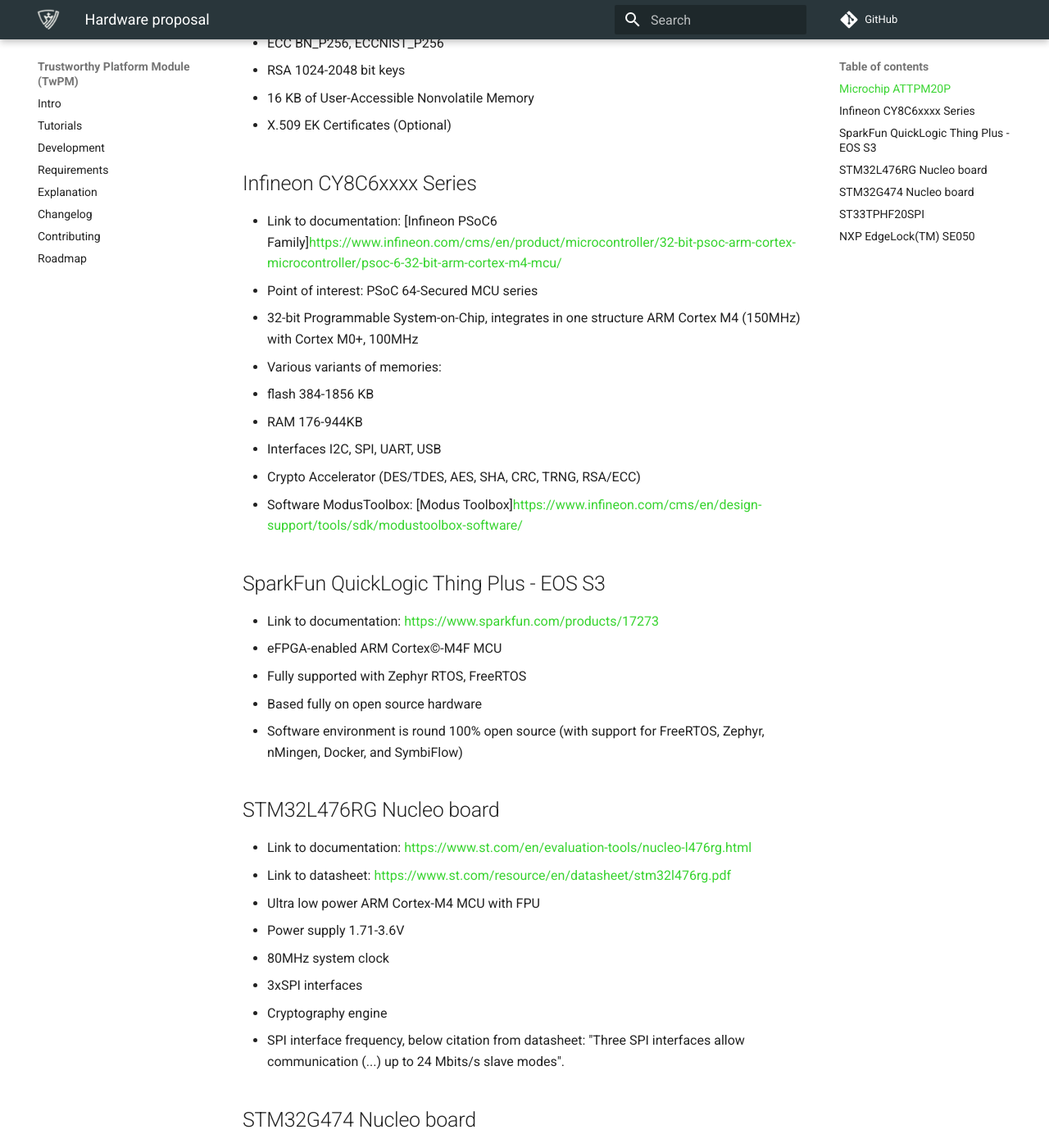
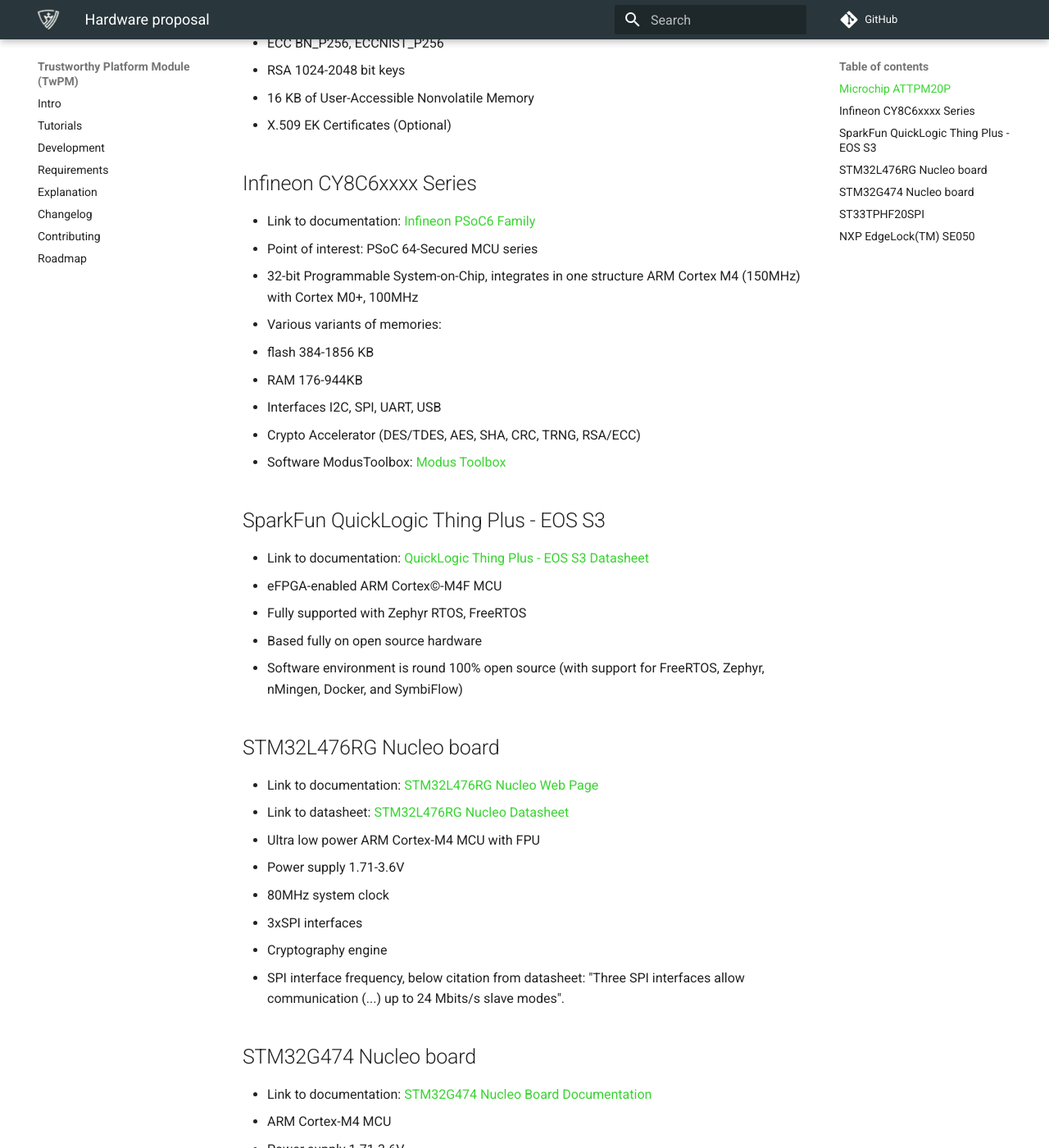
Before and after one commit to Dasharo/twpm-docs, an MkDocs documentation site: the page built from docs/requirements/hardware-proposal.md, in a window 1280 px wide and 1400 px high, scrolled down 938 px. Shown: the whole window at 82% size. Built offline with MkDocs 1.6.1 and Material for MkDocs 9.7.7, drawn with Linux system fonts in a browser that asks for light colours; comment, search, counter and statistics services are not loaded; some of the changed text lies outside the part shown.

Commit message:
hardware-proposal.ml: Correction regarding review
Signed-off-by: Karol Zmyslowski <karol.zmyslowski@3mdeb.com>

```diff
--- a/docs/requirements/hardware-proposal.md
+++ b/docs/requirements/hardware-proposal.md
@@ -33,7 +33,7 @@
 
 ## Infineon CY8C6xxxx Series
 
-* Link to documentation: [Infineon PSoC6 Family]<https://www.infineon.com/cms/en/product/microcontroller/32-bit-psoc-arm-cortex-microcontroller/psoc-6-32-bit-arm-cortex-m4-mcu/>
+* Link to documentation: [Infineon PSoC6 Family](https://www.infineon.com/cms/en/product/microcontroller/32-bit-psoc-arm-cortex-microcontroller/psoc-6-32-bit-arm-cortex-m4-mcu/)
 * Point of interest: PSoC 64-Secured MCU series
 * 32-bit Programmable System-on-Chip, integrates in one structure
 ARM Cortex M4 (150MHz) with Cortex M0+, 100MHz
@@ -42,11 +42,11 @@
   * RAM 176-944KB
 * Interfaces I2C, SPI, UART, USB
 * Crypto Accelerator (DES/TDES, AES, SHA, CRC, TRNG, RSA/ECC)
-* Software ModusToolbox: [Modus Toolbox]<https://www.infineon.com/cms/en/design-support/tools/sdk/modustoolbox-software/>
+* Software ModusToolbox: [Modus Toolbox](https://www.infineon.com/cms/en/design-support/tools/sdk/modustoolbox-software/)
 
 ## SparkFun QuickLogic Thing Plus - EOS S3
 
-* Link to documentation: <https://www.sparkfun.com/products/17273>
+* Link to documentation: [QuickLogic Thing Plus - EOS S3 Datasheet](https://www.sparkfun.com/products/17273)
 * eFPGA-enabled ARM  Cortex©-M4F MCU
 * Fully supported with Zephyr RTOS, FreeRTOS
 * Based fully on open source hardware
@@ -55,8 +55,8 @@
 
 ## STM32L476RG Nucleo board
 
-* Link to documentation: <https://www.st.com/en/evaluation-tools/nucleo-l476rg.html>
-* Link to datasheet: <https://www.st.com/resource/en/datasheet/stm32l476rg.pdf>
+* Link to documentation: [STM32L476RG Nucleo Web Page](https://www.st.com/en/evaluation-tools/nucleo-l476rg.html)
+* Link to datasheet: [STM32L476RG Nucleo Datasheet](https://www.st.com/resource/en/datasheet/stm32l476rg.pdf)
 * Ultra low power ARM Cortex-M4 MCU with FPU
 * Power supply 1.71-3.6V
 * 80MHz system clock
@@ -68,7 +68,7 @@
 
 ## STM32G474 Nucleo board
 
-* Link to documentation: <https://www.st.com/en/evaluation-tools/nucleo-g474re.html>
+* Link to documentation: [STM32G474 Nucleo Board Documentation](https://www.st.com/en/evaluation-tools/nucleo-g474re.html)
 * ARM Cortex-M4 MCU
 * Power supply 1.71-3.6V
 * 170MHz system clock
@@ -79,7 +79,7 @@
 
 ## ST33TPHF20SPI
 
-* Link to documentation: <https://www.st.com/en/secure-mcus/st33tphf20spi.html>
+* Link to documentation: [ST33TPHF20SPI Documentation](https://www.st.com/en/secure-mcus/st33tphf20spi.html)
 * Compliant with Trusted Computing Group (TCG) Trusted Platform Module (TPM)
 Library specifications 2.0, Level 0, Revision 138 and TCG PC Client Specific
 TPM Platform Specifications 1.03
```
Also changed, not shown: other parts of docs/requirements/hardware-proposal.md (+1 -1 lines).
